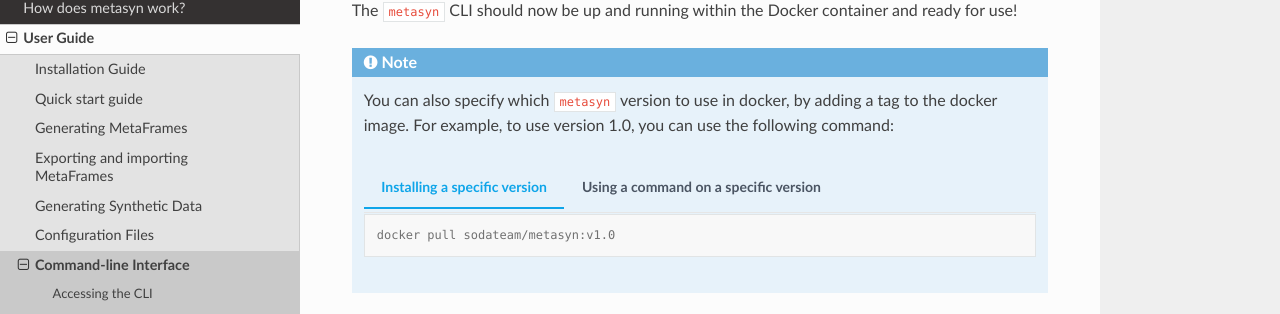
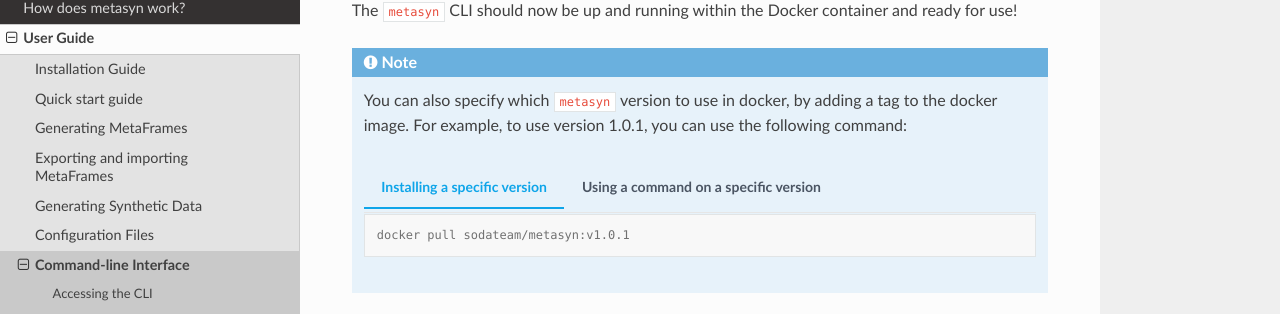
Before and after one commit to sodascience/metasyn, a Sphinx documentation site: the page built from docs/source/usage/cli.rst, in a window 1280 px wide and 900 px high, scrolled down 1308 px. Shown: the part 167-481 px from the top of the window. Built offline with Sphinx 7.4.7 and the Read the Docs theme 2.0.0, drawn with Linux system fonts in a browser that asks for light colours.

Commit message:
Bump version to 1.0.1

```diff
--- a/docs/source/conf.py
+++ b/docs/source/conf.py
@@ -24,7 +24,7 @@
 
 
 # The full version, including alpha/beta/rc tags
-release = '1.0.0'
+release = '1.0.1'
 
 
 # -- General configuration ---------------------------------------------------
--- a/docs/source/usage/cli.rst
+++ b/docs/source/usage/cli.rst
@@ -58,13 +58,13 @@
 The ``metasyn`` CLI should now be up and running within the Docker container and ready for use!
 
 .. note::
-   You can also specify which ``metasyn`` version to use in docker, by adding a tag to the docker image. For example, to use version 1.0, you can use the following command:
+   You can also specify which ``metasyn`` version to use in docker, by adding a tag to the docker image. For example, to use version 1.0.1, you can use the following command:
 
    .. tab:: Installing a specific version
 
       .. code-block:: console
 
-         docker pull sodateam/metasyn:v1.0
+         docker pull sodateam/metasyn:v1.0.1
 
    .. tab:: Using a command on a specific version
 
@@ -72,13 +72,13 @@
 
          .. code-block:: console
 
-            docker run -v %cd%:/wd sodateam/metasyn:v1.0 --help
+            docker run -v %cd%:/wd sodateam/metasyn:v1.0.1 --help
 
       .. tab:: Unix or MacOS:
 
          .. code-block:: console
 
-            docker run -v $(pwd):/wd sodateam/metasyn:v1.0 --help
+            docker run -v $(pwd):/wd sodateam/metasyn:v1.0.1 --help
 
 
 Creating Generative Metadata
```
